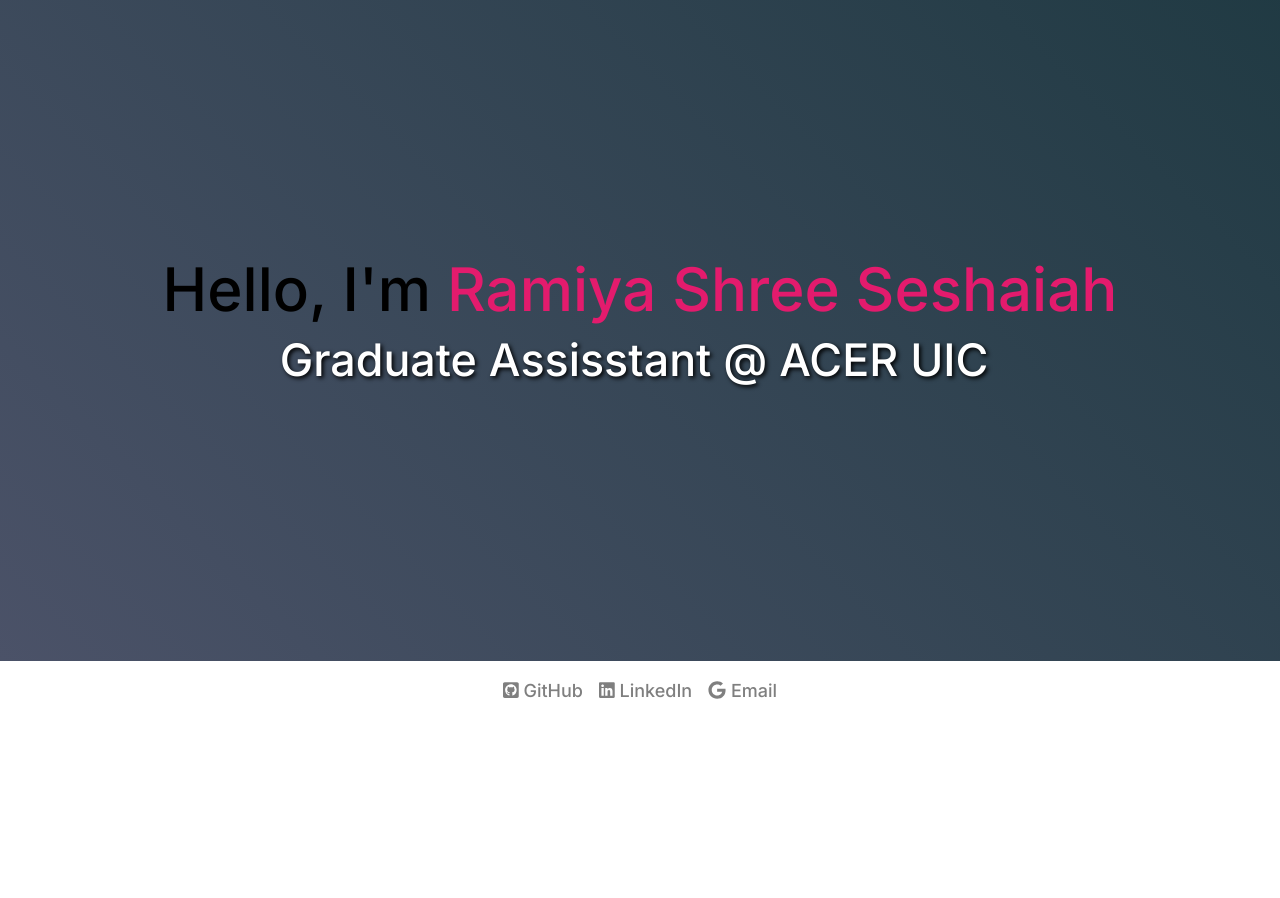
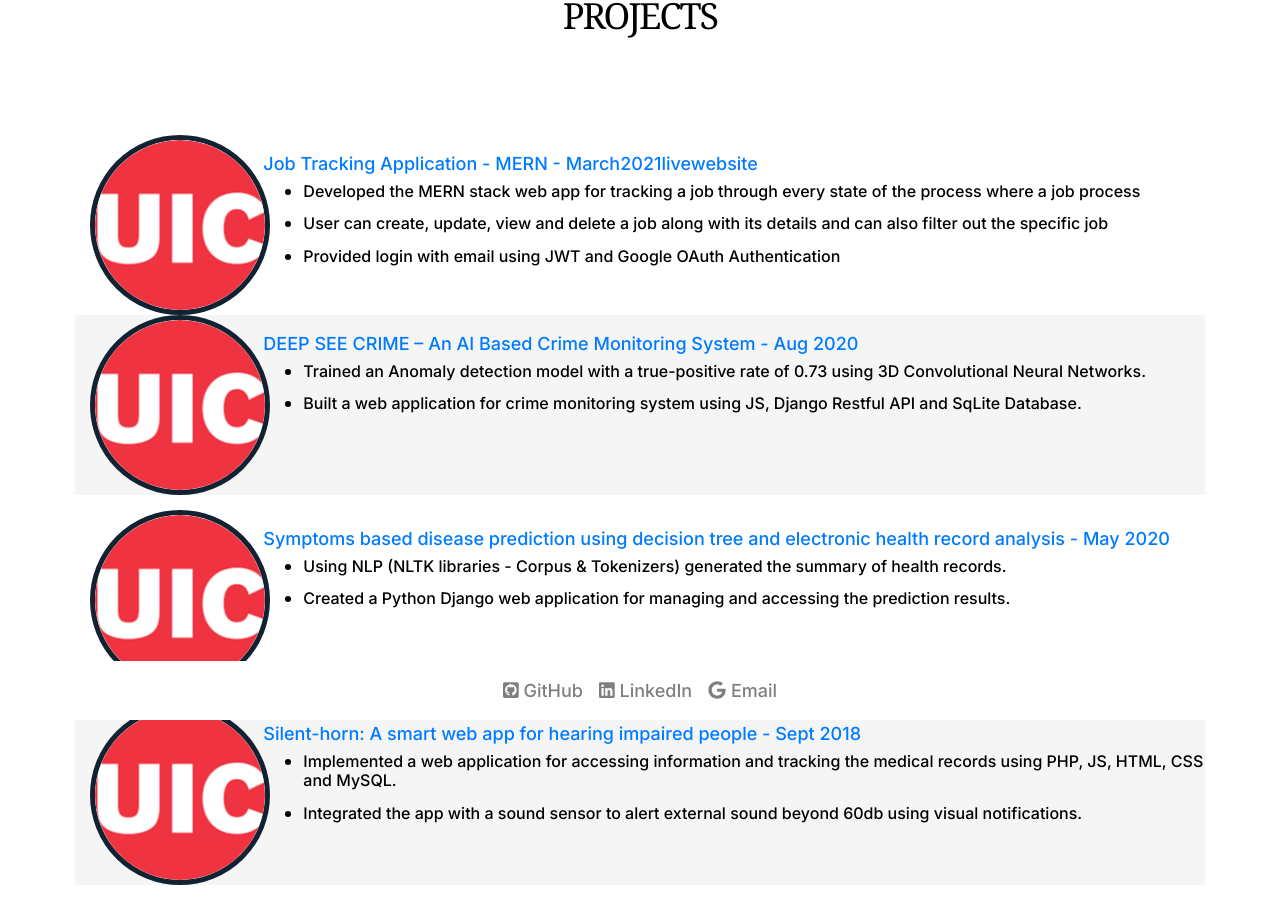
Before and after one commit to Ramiyashree/React_Portfolio, a React (Create React App) app: page /projects in a window 1280 px wide. Shown: the part 80-978 px from the top of the page. Before the commit the page ends 800 px from the top, so only its background shows below. Built offline with nearby package versions, Linux system fonts and the light colour scheme.

Commit message:
edited pages

```diff
--- a/src/App.js
+++ b/src/App.js
@@ -1,5 +1,5 @@
 import React from "react";
-import { HashRouter as Router, Switch, Route } from "react-router-dom";
+import { HashRouter as Router, BrowserRouter, Switch, Route } from "react-router-dom";
 import NavigationBar from "./components/NavigationBar";
 import Home from "./pages/Home";
 import About from "./pages/About";
@@ -13,7 +13,7 @@ import Footer from "./components/Footer";
 
 function App() {
   return (
-    <Router>
+    <BrowserRouter>
     <div className="App">
       <NavigationBar/>
       <Switch>
@@ -28,7 +28,7 @@ function App() {
     </Switch>
     <Footer style={{ zIndex: -2 }} />
     </div>
-    </Router>
+    </BrowserRouter>
 
   );
 }
--- a/src/components/NavigationBar.js
+++ b/src/components/NavigationBar.js
@@ -17,13 +17,13 @@ const NavigationBar = () => {
       <Navbar.Toggle aria-controls="basic-navbar-nav" />
       <Navbar.Collapse id="basic-navbar-nav">
         <Nav className="ml-auto nav-menu">
-          <NavLink href="/#/">Home</NavLink>
-          <NavLink href="/#/about">About</NavLink>
-          <NavLink href="/#/education">Education</NavLink>
-          <NavLink href="/#/experience">Experience</NavLink>
-          <NavLink href="/#/projects">Projects</NavLink>
-          <NavLink href="/#/skills">Skills</NavLink>
-          <NavLink href="/#/achievements">Achievements</NavLink>
+          <NavLink href="/">Home</NavLink>
+          <NavLink href="/about">About</NavLink>
+          <NavLink href="/education">Education</NavLink>
+          <NavLink href="/experience">Experience</NavLink>
+          <NavLink href="/projects">Projects</NavLink>
+          <NavLink href="/skills">Skills</NavLink>
+          <NavLink href="/achievements">Achievements</NavLink>
         </Nav>
       </Navbar.Collapse>
     </Navbar>
--- a/src/pages/About.js
+++ b/src/pages/About.js
@@ -27,8 +27,9 @@ class About extends React.Component {
                     margin: "0w",
                   }}
                 >
-                  I am a graduate student at University of Illinois at Chicago purusing MS in Computer Science graduating December 2022.
-                  With a strong purpose and passion for problem solving and solution design, I am actively looking for a Summer 2022 intern position as a Software Developer anywhere in the US.  </p>
+                  I am a graduate student pursuing Masters of Science in Computer Science at The University of Illinois, Chicago. I am interested in exploring the fields of Software Engineering and I am open to opportunities for the same.
+                  I am a person with spirit and dedication to learn new technology and find cognitive solutions to solve a real-time problem. I show great interest in realistic and assisted learning techniques.
+                  With a strong purpose and passion for problem solving and solution design,<b>I am actively looking for a Summer 2022 intern position as a Software Engineer anywhere in the US.</b>  </p>
               </Col>
             </Row>
             <Row className="justify-content-center">
--- a/src/pages/Education.js
+++ b/src/pages/Education.js
@@ -25,7 +25,18 @@ class About extends React.Component {
          <Col>
          <Row className ="pad-down"><h5>Anna University(RMK Engineering College), July 2016 - August 2020</h5></Row>
            <Row><h6>Bachelor of Engineering (BE) in Computer Science and Engineering</h6></Row>
-           <Row><h6>Coursework: Unix and Shell Programming, Data Structures, Object Oriented Design and Programming, Electronic Circuits, Login Design, Design and analysis of Algorithms, Graph Theory, Software Engineering, Database Management Systems, Computer Networks, Compiler Design, Management and Entrepreneurship, Advanced Computer Architecture, Operating Systems, Java Programming, C# .Net, Computer Graphics and Visualisation, Microprocessors
+           <Row><h6>Data Structures, Object Oriented Design and Programming,
+             Design and analysis of Algorithms, Graph Theory,
+             Software Engineering, Database Management Systems,
+             Computer Networks, Compiler Design, Computer Architecture,
+             Operating Systems, Internet Programming,
+             Computer Graphics, Microprocessors and Microcontroller,  Cloud Computing
+             , Artificial Intelligence, Computer Programming, Analog and digital communication, Transforms and partial differiental equations,
+ Digital Principles and System Design, Probability and Queuing Theory, Discrete Mathematics,Theory of Computation,
+ Distrubted Systems, Mobile Computing, Digital Signal Processing,
+ Cryptograpghy and network security, Resource Management Techniques, Information retrieval,
+ Multi-core architecture and programming, Total Quality management, Service Oriented Architecture,
+ Social Network Analaysis, Software Project Management
 </h6></Row></Col>
         </Row>
           </Container>
--- a/src/pages/Experience.js
+++ b/src/pages/Experience.js
@@ -21,16 +21,18 @@ class About extends React.Component {
          <Row><h5>Graduate Assistant at University of Illinois at Chicago, April 2020 - Present</h5></Row>
            <Row><ul>
              <li><h6><a href="https://acer.uic.edu/">Advanced Cyberinfrastructure for Education and Research</a> (ACER) provides 500+ researchers computational resources and data-related services</h6></li>
+             <h5><u>Responsibilties</u></h5>
              <li><h6>Client facing technical support for 500+ researchers with high performance computational resources (Infrastructure as a Service), data-analytics services (Platform as a service) and research technology tools (Software as a service)</h6></li>
            <li><h6>Handled 100+ issues with parallel processing, job scheduling, workload management, software, hardware and network setup with remote server monitoring</h6></li>
            <li><h6>Advised and documented expertise in parallel processing, job scheduling/workload management and technical queries on the HPC cluster to the UIC campus research community of 500+ users with 7000+ compute cores with 192GB memory each and 1.25+ Petabyte storage</h6></li>
-           <li><h6>Drupal Platform:
-- Spearheaded the Data Storage Finder project using Drupal and deployment on Docker Containers.
-</h6></li>
-Search Engine Optimization
-- Spearheaded the project of improving SEO of ACER website to increase the quantity and quality of traffic through organic search engine results.
-- Cultivated Agile methodologies while performing tasks central to program progress including scheduling, managing resources and meeting deadlines.
-
+           <h5><u>Projects</u></h5>
+          <li><h6>Drupal Platform:
+                   <br/>- Implemented the Data Storage Finder project using Drupal and deployment on Docker Containers.
+          </h6></li>
+        <li><h6>Search Engine Optimization
+                  <br/>- Spearheaded the project of improving SEO of ACER website to increase the quantity and quality of traffic through organic search engine results.
+                  <br/>- Cultivated Agile methodologies while performing tasks central to program progress including scheduling, managing resources and meeting deadlines.
+        </h6></li>
            </ul></Row>
         </Col>
         </Row>
@@ -49,7 +51,8 @@ Search Engine Optimization
          <Col className ="pad-down">
          <Row><h5>Research Assistant at Anna University, Nov 2018 – May 2019</h5></Row>
            <Row><ul>
-             <li><h6>Pre- processed the Graft data and analysed across different machine learning models.Trained Bayesian Belief Network & Fuzzy Logic model for prediction of graft survival.</h6></li>
+           <li><h6>Prepared a data preprocessing pipeline for the flchain dataset which has 7874 samples and 9 features  </h6></li>
+           <li><h6>Achieved 75% accuracy by training and performing hyperparameter tuning of Multi-Layer Perceptron model for predicting graft survival.</h6></li>
            </ul></Row>
         </Col>
         </Row>
--- a/src/pages/Projects.js
+++ b/src/pages/Projects.js
@@ -12,20 +12,23 @@ class About extends React.Component {
         <div className="inner-structure center" style={{ flexDirection: "column" }}>
         <h1 class="title_heading pad-down">PROJECTS</h1>
         <Container fluid style={{ padding: "5em" }}>
-        <Row className="justify-content-md-center pad-down">
+
+        <Row className="justify-content-md-center">
+         <Col  xs lg="2"><picture><img className="header-img" src={UICLogo} alt="header" fluid /></picture></Col>
          <Col className ="pad-down">
-         <Row><h5>Job Tracking Application - MERN</h5></Row>
-           <Row><ul>
+         <Row><a href="">Job Tracking Application - MERN - March2021</a>  <a href="https://jobapplicationtrackermern.netlify.app/">livewebsite</a></Row>
+         <Row><ul>
              <li><h6>Developed the MERN stack web app for tracking a job through every state of the process where a job process</h6></li>
              <li><h6>User can create, update, view and delete a job along with its details and can also filter out the specific job</h6></li>
              <li><h6>Provided login with email using JWT and Google OAuth Authentication </h6></li>
            </ul></Row>
-        </Col>
+         </Col>
         </Row>
 
           <Row style={{background:"#f5f5f5"}}  className="justify-content-md-center">
+          <Col  xs lg="2"><picture><img className="header-img" src={UICLogo} alt="header" fluid /></picture></Col>
          <Col className ="pad-down">
-         <Row><h5>DEEP SEE CRIME – An AI Based Crime Monitoring System - Aug 2020</h5></Row>
+         <Row><a href = " "> DEEP SEE CRIME – An AI Based Crime Monitoring System - Aug 2020 </a></Row>
            <Row><ul>
              <li><h6>Trained an Anomaly detection model with a true-positive rate of 0.73 using 3D Convolutional Neural Networks.</h6></li>
              <li><h6>Built a web application for crime monitoring system using JS, Django Restful API and SqLite Database.</h6></li>
@@ -34,8 +37,9 @@ class About extends React.Component {
         </Row>
 
         <Row className="justify-content-md-center pad-down">
+        <Col  xs lg="2"><picture><img className="header-img" src={UICLogo} alt="header" fluid /></picture></Col>
          <Col className ="pad-down">
-         <Row><h5>Symptoms based disease prediction using decision tree and electronic health record analysis - May 2020</h5></Row>
+         <Row><a href = " "> Symptoms based disease prediction using decision tree and electronic health record analysis - May 2020 </a></Row>
            <Row><ul>
              <li><h6>Using NLP (NLTK libraries - Corpus & Tokenizers) generated the summary of health records.</h6></li>
              <li><h6>Created a Python Django web application for managing and accessing the prediction results.</h6></li>
@@ -44,8 +48,9 @@ class About extends React.Component {
         </Row>
 
         <Row style={{background:"#f5f5f5"}}  className="justify-content-md-center pad-down">
+        <Col  xs lg="2"><picture><img className="header-img" src={UICLogo} alt="header" fluid /></picture></Col>
          <Col className ="pad-down">
-         <Row><h5>Silent-horn: A smart web app for hearing impaired people - Sept 2018 </h5></Row>
+         <Row><a href = " " > Silent-horn: A smart web app for hearing impaired people - Sept 2018  </a></Row>
            <Row><ul>
              <li><h6>Implemented a web application for accessing information and tracking the medical records using PHP, JS, HTML, CSS and MySQL.</h6></li>
              <li><h6>Integrated the app with a sound sensor to alert external sound beyond 60db using visual notifications.</h6></li>
@@ -54,8 +59,9 @@ class About extends React.Component {
         </Row>
 
         <Row className="justify-content-md-center pad-down">
+        <Col  xs lg="2"><picture><img className="header-img" src={UICLogo} alt="header" fluid /></picture></Col>
          <Col className ="pad-down">
-         <Row><h5>Atrocity Case Management and Monitoring - March 2018 </h5></Row>
+         <Row><a href = " " >Atrocity Case Management and Monitoring - March 2018  </a></Row>
            <Row><ul>
              <li><h6>Coded a web application managing different user roles, profiles, uploading cases, notification of new updates and alert messages using PHP, Google Cloud Platform, JS and MySQL database.</h6></li>
              <li><h6>Provided a better solution to enhance the management, documentation and monitoring of 5000 cases under atrocity act.</h6></li>
--- a/src/pages/Skills.js
+++ b/src/pages/Skills.js
@@ -10,7 +10,7 @@ class About extends React.Component {
     return (
     <div className="primary outer-structure" style={{ display: "flex", flexDirection: "column"}}>
         <div className="inner-structure center" style={{ flexDirection: "column" }}>
-        <h1 class="title_heading pad-down">Skills</h1>
+        <h1 class="title_heading pad-down">SKILLS</h1>
           <Container fluid style={{ padding: "5em" }}>
 
 
```
